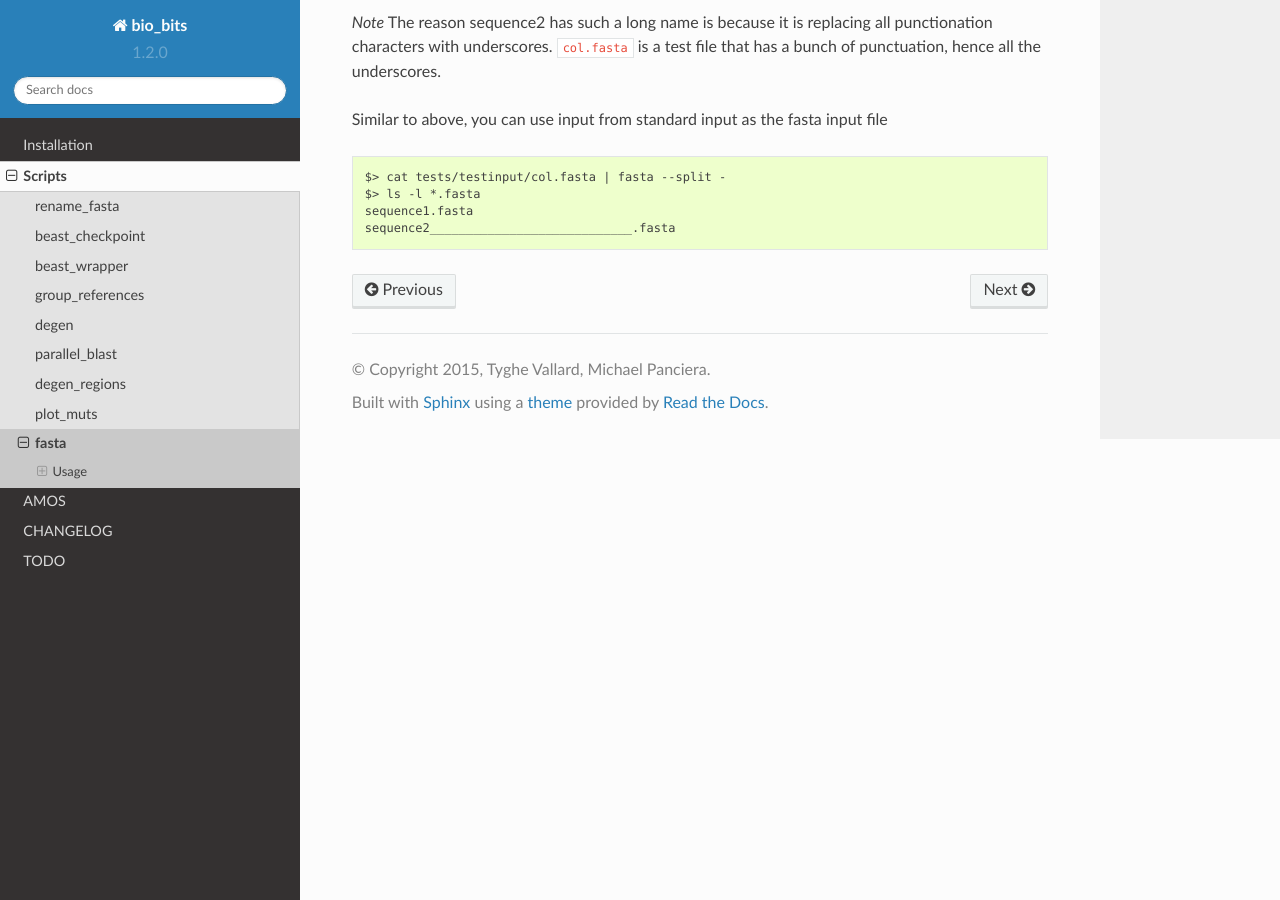
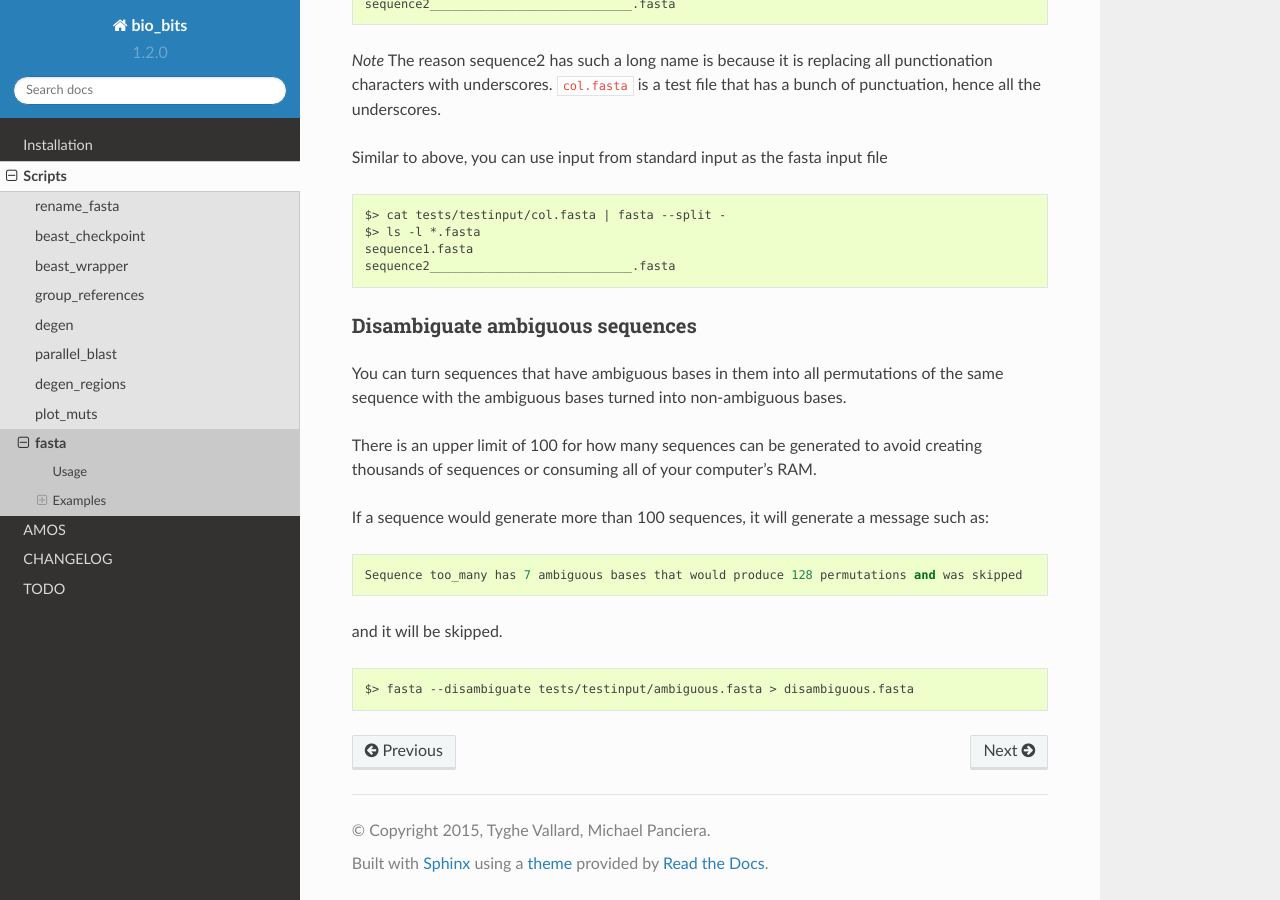
Before and after one commit to VDBWRAIR/bio_bits, a Sphinx documentation site: the page built from docs/scripts/fasta.rst, in a window 1280 px wide and 900 px high, scrolled down 1824 px. Built offline with Sphinx 7.4.7 and the Read the Docs theme 2.0.0, drawn with Linux system fonts in a browser that asks for light colours; some of the changed text lies outside the part shown.

Commit message:
[skip ci] docs for fasta --disambiguate

```diff
--- a/docs/scripts/fasta.rst
+++ b/docs/scripts/fasta.rst
@@ -5,6 +5,7 @@ fasta is a very simple script to help mangle fasta files.
 
 * Supports converting multiline sequences into single line
 * Supports splitting fasta file into separate files each named after the identifier
+* Supports disambiguating ambiguous sequences
 
 Usage
 -----
@@ -14,7 +15,7 @@ Usage
     fasta --help
 
 Examples
-^^^^^^^^
+--------
 
 The following examples all use the test fasta file found under
 ``tests/testinput/col.fasta``
@@ -98,3 +99,23 @@ Similar to above, you can use input from standard input as the fasta input file
     $> ls -l *.fasta
     sequence1.fasta
     sequence2____________________________.fasta
+
+Disambiguate ambiguous sequences
+++++++++++++++++++++++++++++++++
+
+You can turn sequences that have ambiguous bases in them into all permutations
+of the same sequence with the ambiguous bases turned into non-ambiguous bases.
+
+There is an upper limit of 100 for how many sequences can be generated to avoid
+creating thousands of sequences or consuming all of your computer's RAM.
+
+If a sequence would generate more than 100 sequences, it will generate a message
+such as::
+
+    Sequence too_many has 7 ambiguous bases that would produce 128 permutations and was skipped
+
+and it will be skipped.
+
+.. code-block:: bash
+
+    $> fasta --disambiguate tests/testinput/ambiguous.fasta > disambiguous.fasta
```
